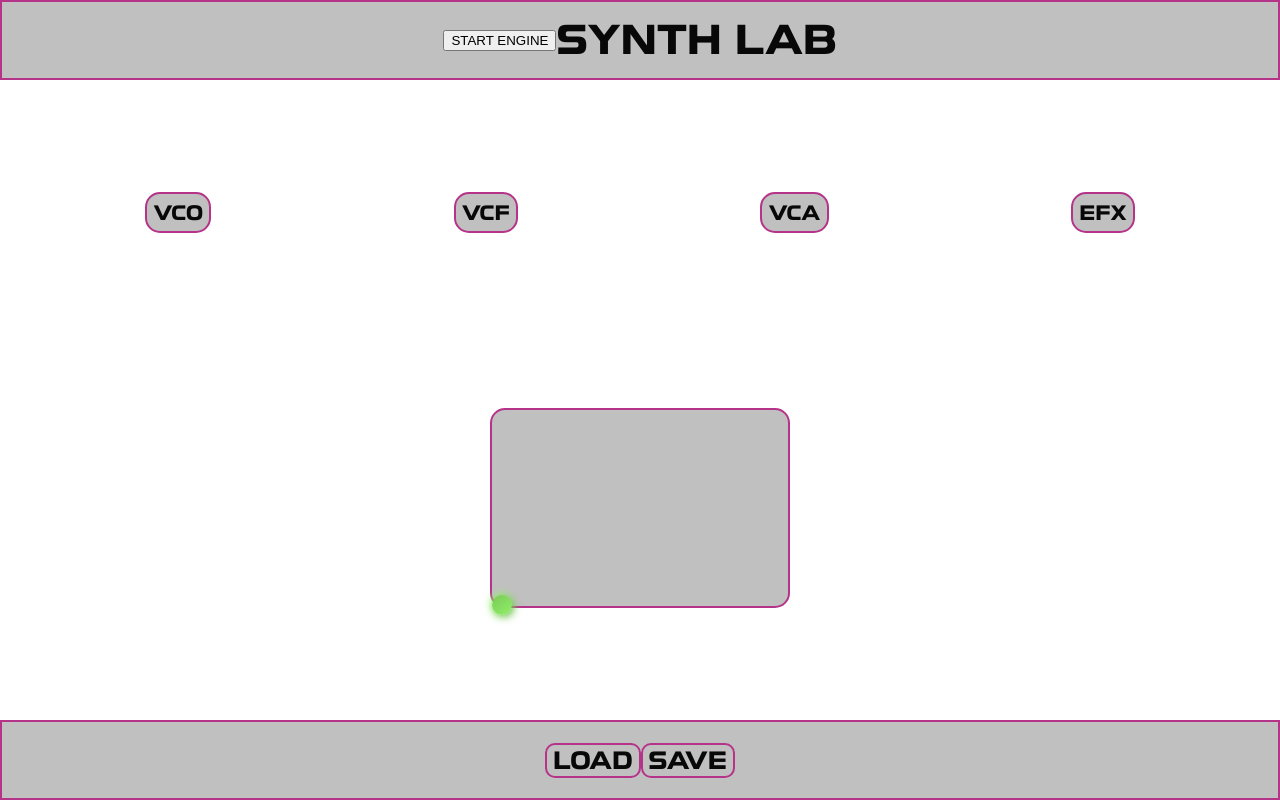
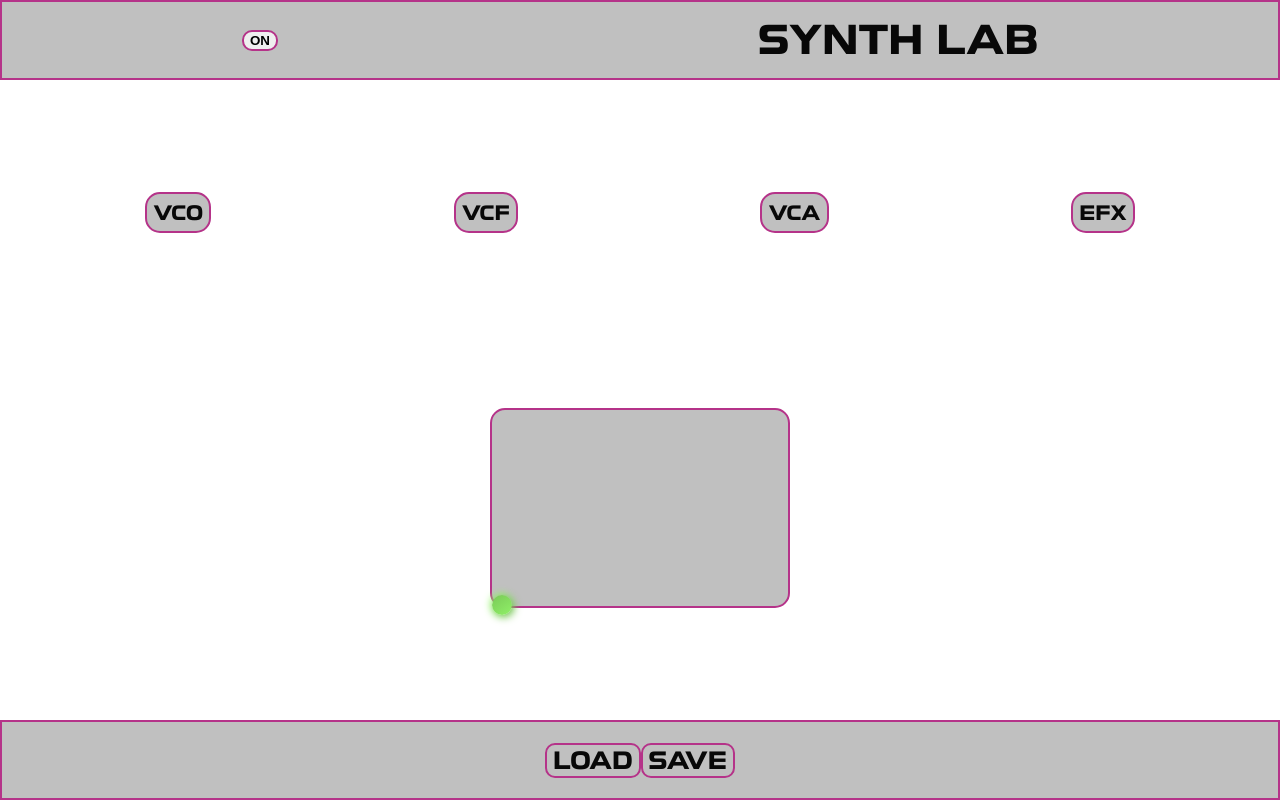
Before and after one commit to PhilippAubert/capstone-digitalSynth, a React (Create React App) app: page / in a window 1280 px wide. Built offline with nearby package versions, Linux system fonts and the light colour scheme.

Commit message:
Change ON-Button Header and fix FilterResonance

```diff
--- a/src/App.css
+++ b/src/App.css
@@ -15,7 +15,7 @@
   grid-column: 1/-1;
   display: flex;
   align-items: center;
-  justify-content: center;
+  justify-content: space-around;
   border: 2px solid var(--general-border-color);
   background: var(--general-box-color);
 }
@@ -46,6 +46,13 @@
   border-radius: 15px;
   padding: 0.4rem;
   background: var(--general-box-color);
+}
+
+.Start-Button {
+  border: 2px solid var(--general-border-color);
+  border-radius: 10px;
+  background: var (--general-box-color);
+  font-weight: 800;
 }
 
 .Nav-Bar-Font {
--- a/src/App.js
+++ b/src/App.js
@@ -32,7 +32,7 @@ export default function App() {
     attack: 0.5,
     decay: 2,
     sustain: 1,
-    release: 5,
+    release: 2,
   });
 
   const [reverbDuration, setReverbDuration] = useState(0.001);
@@ -41,8 +41,6 @@ export default function App() {
   const oscRef1 = useRef(null);
   const oscRef2 = useRef(null);
   const filterRef = useRef(null);
-  const resonanceRef = useRef(null);
-  const filterTypeRef = useRef(null);
   const ampEnvRef = useRef(null);
   const revRef = useRef(null);
   const phaserRef = useRef(null);
@@ -170,28 +168,28 @@ export default function App() {
   }, [filterFrequency]);
 
   useEffect(() => {
-    if (resonanceRef.current) {
-      resonanceRef.current.Q.value = resonance;
+    if (filterRef.current) {
+      filterRef.current.Q.value = resonance;
     }
   }, [resonance]);
 
   useEffect(() => {
-    if (filterTypeRef.current) {
-      filterTypeRef.current.type = filterType;
+    if (filterRef.current) {
+      filterRef.current.type = filterType;
     }
   }, [filterType]);
 
-  useEffect(() => {
-    if (ampEnvRef.current) {
-      ampEnvRef.current.attack.value = ampEnvelope.attack;
-    }
-  }, [ampEnvelope.attack]);
+  // useEffect(() => {
+  //   if (ampEnvRef.current) {
+  //     ampEnvRef.current.attack.value = ampEnvelope;
+  //   }
+  // }, [ampEnvelope]);
 
-  useEffect(() => {
-    if (ampEnvRef.current) {
-      ampEnvRef.current.decay.value = ampEnvelope.decay;
-    }
-  }, [ampEnvelope.decay]);
+  // useEffect(() => {
+  //   if (ampEnvRef.current) {
+  //     ampEnvRef.current.decay.value = ampEnvelope;
+  //   }
+  // }, [ampEnvelope]);
 
   useEffect(() => {
     if (revRef.current) {
@@ -242,7 +240,7 @@ export default function App() {
       <div className="App">
         <header className="App-Header">
           <button className="Start-Button" onClick={handleStartEngine}>
-            START ENGINE
+            ON
           </button>
           <Header></Header>
         </header>
```
